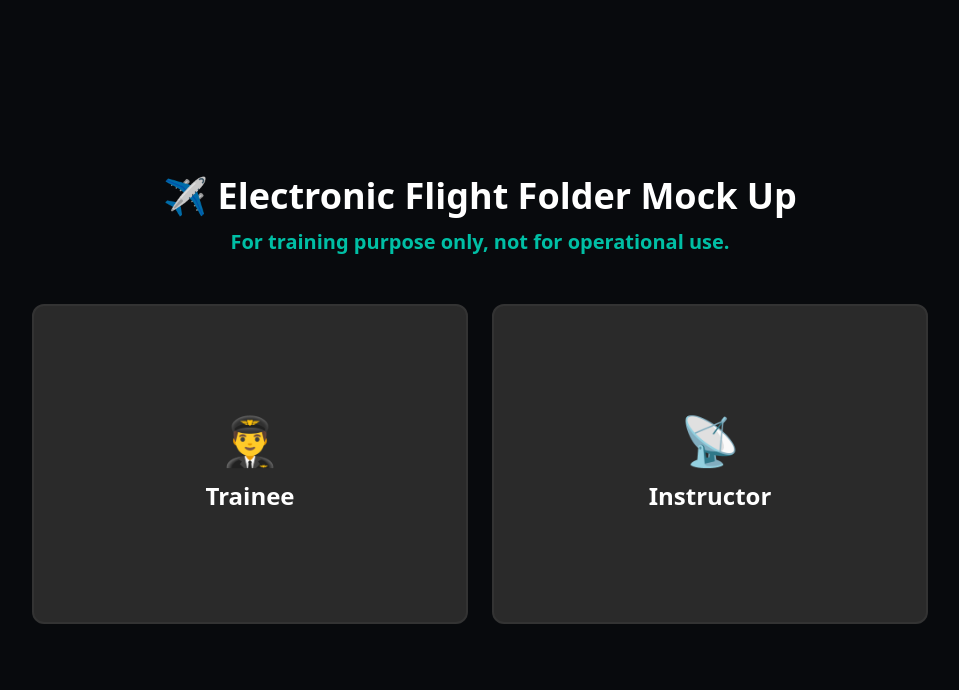
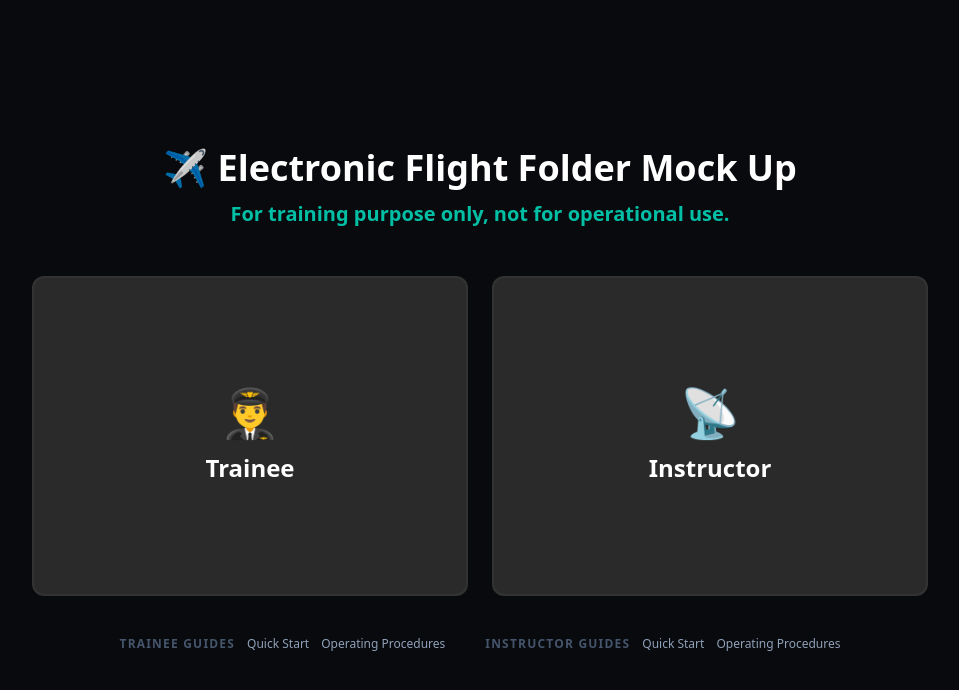
Before and after one commit to codepilot777/eff-nextjs, a Next.js app: page / in a window 1280 px wide. Shown: the top 690 px of the page, without its empty margins (160-1119 px from the left). Built offline with nearby package versions, Linux system fonts and the light colour scheme.

Commit message:
Add Trainee/Instructor guide links to landing page
Links to the Quick Start and Operating Procedures docs for each role,
so they're discoverable from the app itself instead of only via a
shared chat link.

```diff
--- a/src/app/page.tsx
+++ b/src/app/page.tsx
@@ -25,6 +25,19 @@ export default function Home() {
           </button>
         </Link>
       </div>
+
+      <div className="mt-10 flex flex-wrap justify-center gap-x-10 gap-y-3 text-xs">
+        <div className="flex items-center gap-3">
+          <span className="uppercase tracking-widest text-slate-600 font-bold">Trainee Guides</span>
+          <a href="https://claude.ai/code/artifact/928a97e2-ecef-4f19-93d6-98ceb48a965c" target="_blank" rel="noreferrer" className="text-slate-400 hover:text-status-teal transition-colors">Quick Start</a>
+          <a href="https://claude.ai/code/artifact/046dfdc1-1962-4cdf-8021-cdada5e954d6" target="_blank" rel="noreferrer" className="text-slate-400 hover:text-status-teal transition-colors">Operating Procedures</a>
+        </div>
+        <div className="flex items-center gap-3">
+          <span className="uppercase tracking-widest text-slate-600 font-bold">Instructor Guides</span>
+          <a href="https://claude.ai/code/artifact/4a854464-f15d-4e9f-9f3c-c290ed1d8f4a" target="_blank" rel="noreferrer" className="text-slate-400 hover:text-status-teal transition-colors">Quick Start</a>
+          <a href="https://claude.ai/code/artifact/54afdb61-3840-4642-b2d3-5f1f8c481572" target="_blank" rel="noreferrer" className="text-slate-400 hover:text-status-teal transition-colors">Operating Procedures</a>
+        </div>
+      </div>
     </div>
   );
 }
```
